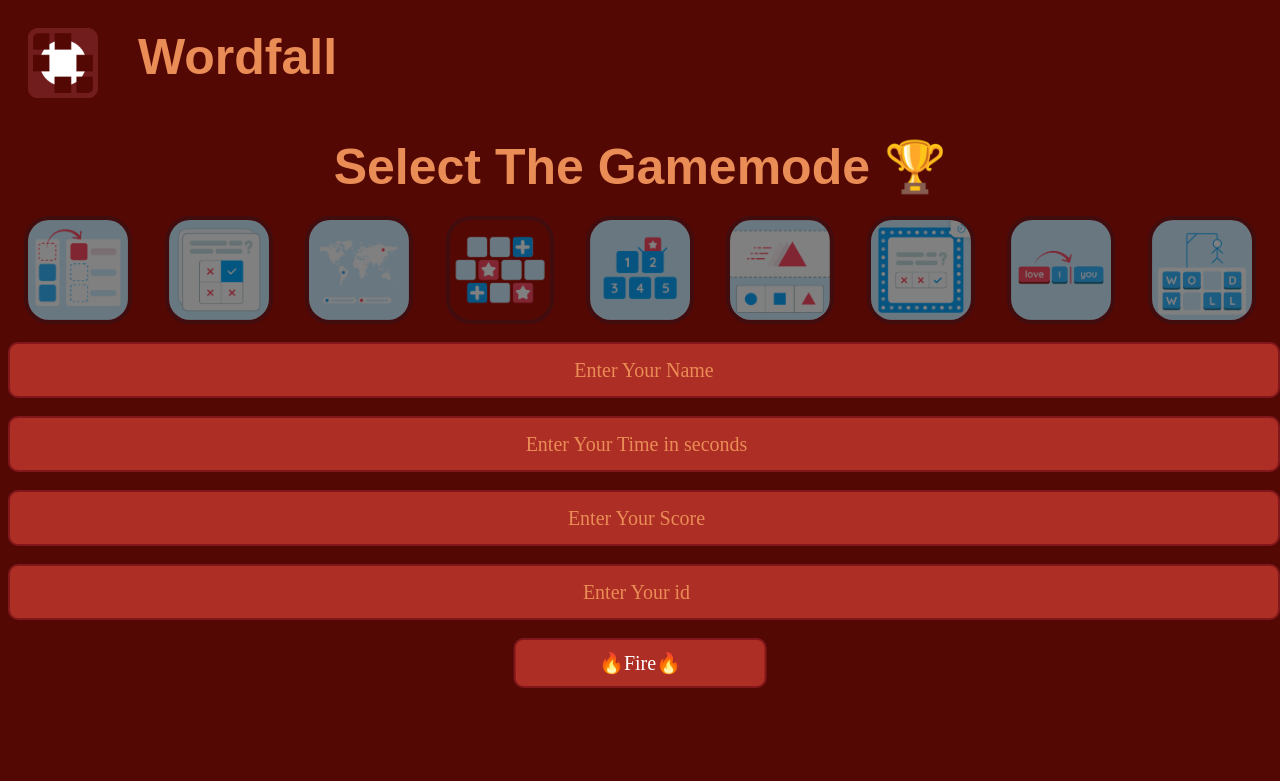
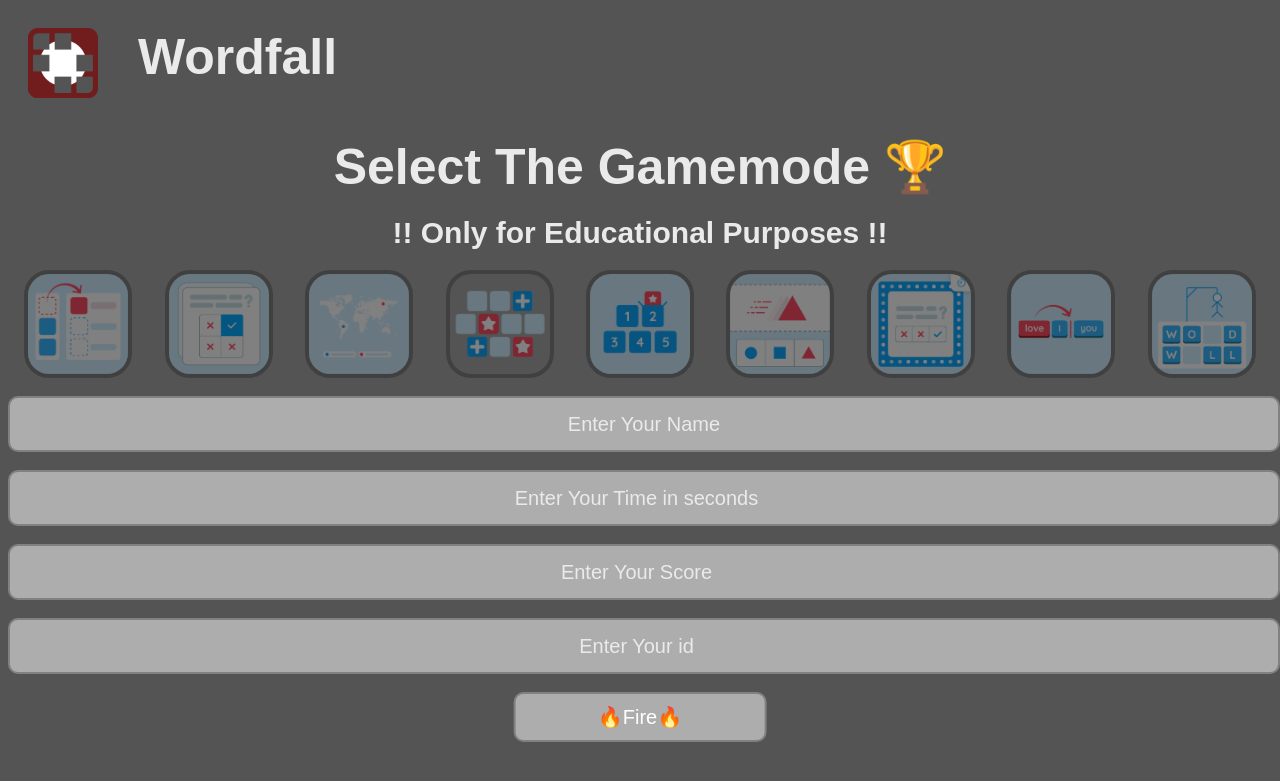
Before and after one commit to Kerem-CD/Word-Fall, a Flask app: page / in a window 1280 px wide. Shown: the top 781 px of the page. Run offline with Flask 2, Linux system fonts and the light colour scheme.

Commit message:
first commit

```diff
--- a/styles/index.css
+++ b/styles/index.css
@@ -1,15 +1,15 @@
 @import url('/fonts/GoogleSans-Regular.ttf');
 :root {
-    --darkest-red : #540804;
-    --darker-red : #81171B;
-    --dark-red : #AD2E24;
-    --red : #C75146;
-    --orange: #EA8C55;
+    --darkest-red : #545454;
+    --darker-red : #818181;
+    --dark-red : #ADADAD;
+    --red : #C7C7C7;
+    --orange: #EAEAEA;
 }
 body {
     background-color: var(--darkest-red);
     color: var(--orange);
-    font-family: 'Google Sans', sans-serif;
+    font-family: "Arial", sans-serif;
 }
 #logo {
     margin: 20px;
@@ -22,6 +22,13 @@ body {
     margin: 20px;
     font-size: 50px;
     display: flex;
+
+}
+
+h2 {
+    margin: 20px;
+    font-size: 30px;
+    text-align: center;
 
 }
 .question {
@@ -61,7 +68,7 @@ body {
     margin: 0 auto;
 }
 .inpt{
-    font-family: Google Sans;
+    font-family: "Arial", sans-serif;
     border-radius: 10px;
     border: 2px solid var(--darker-red);
     width: 100%;
@@ -78,7 +85,7 @@ body {
 }
 #submit{
     color: white;
-    font-family: Google Sans;
+    font-family: "Arial", sans-serif;
     border-radius: 10px;
     border: 2px solid var(--darker-red);
     width: 20%;
--- a/templates/index.html
+++ b/templates/index.html
@@ -14,6 +14,7 @@
         <h1 id = "title" >Wordfall</h1>
     </div>
     <h1 class ="question" >Select The Gamemode 🏆</h1>
+    <h2>!! Only for Educational Purposes !!</h2>
     <div id = "activities">
         <img id = "3" class="interactive" src = "/interactives/3">
         <img id = "5" class="interactive" src = "/interactives/5">
```
